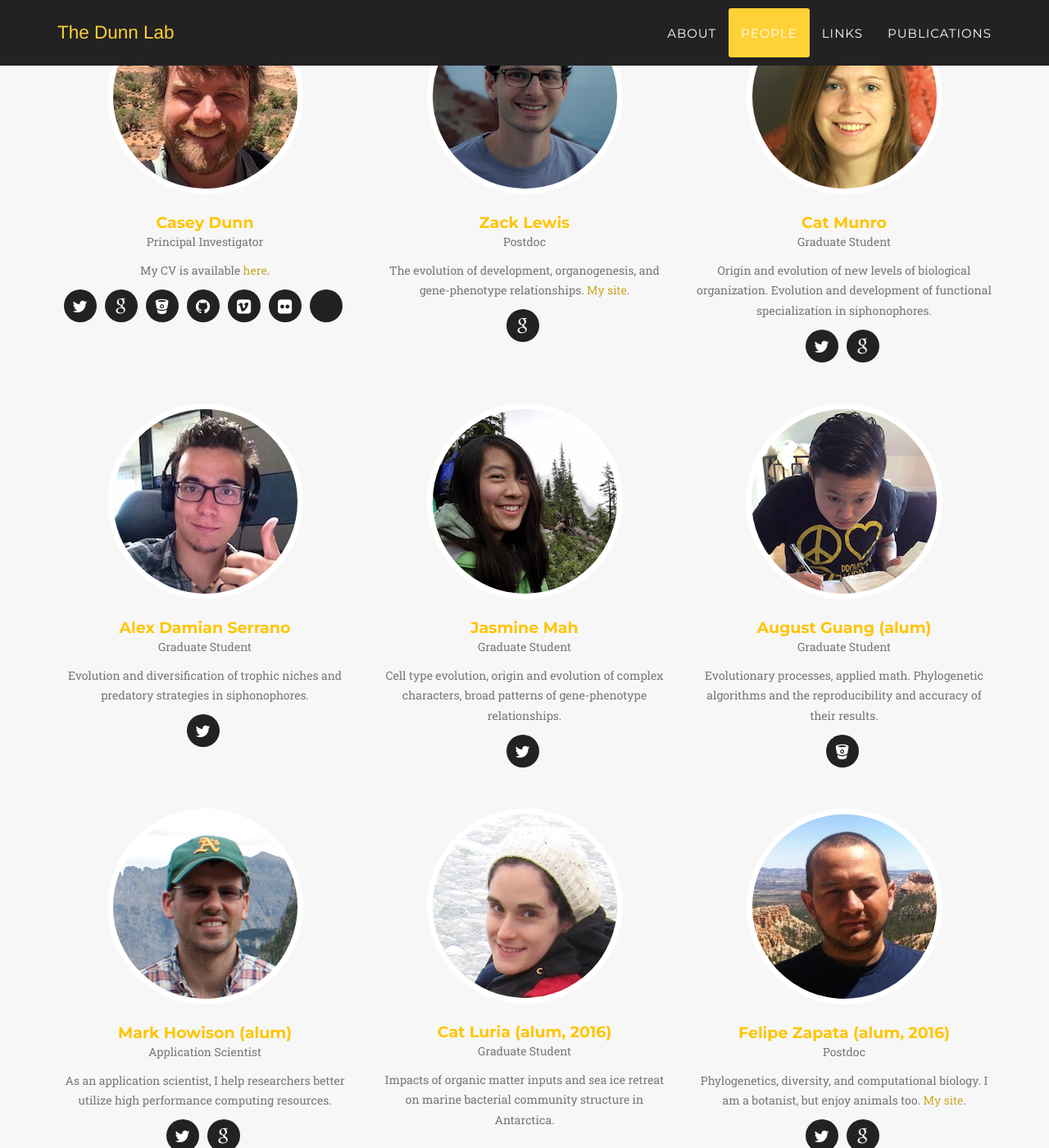
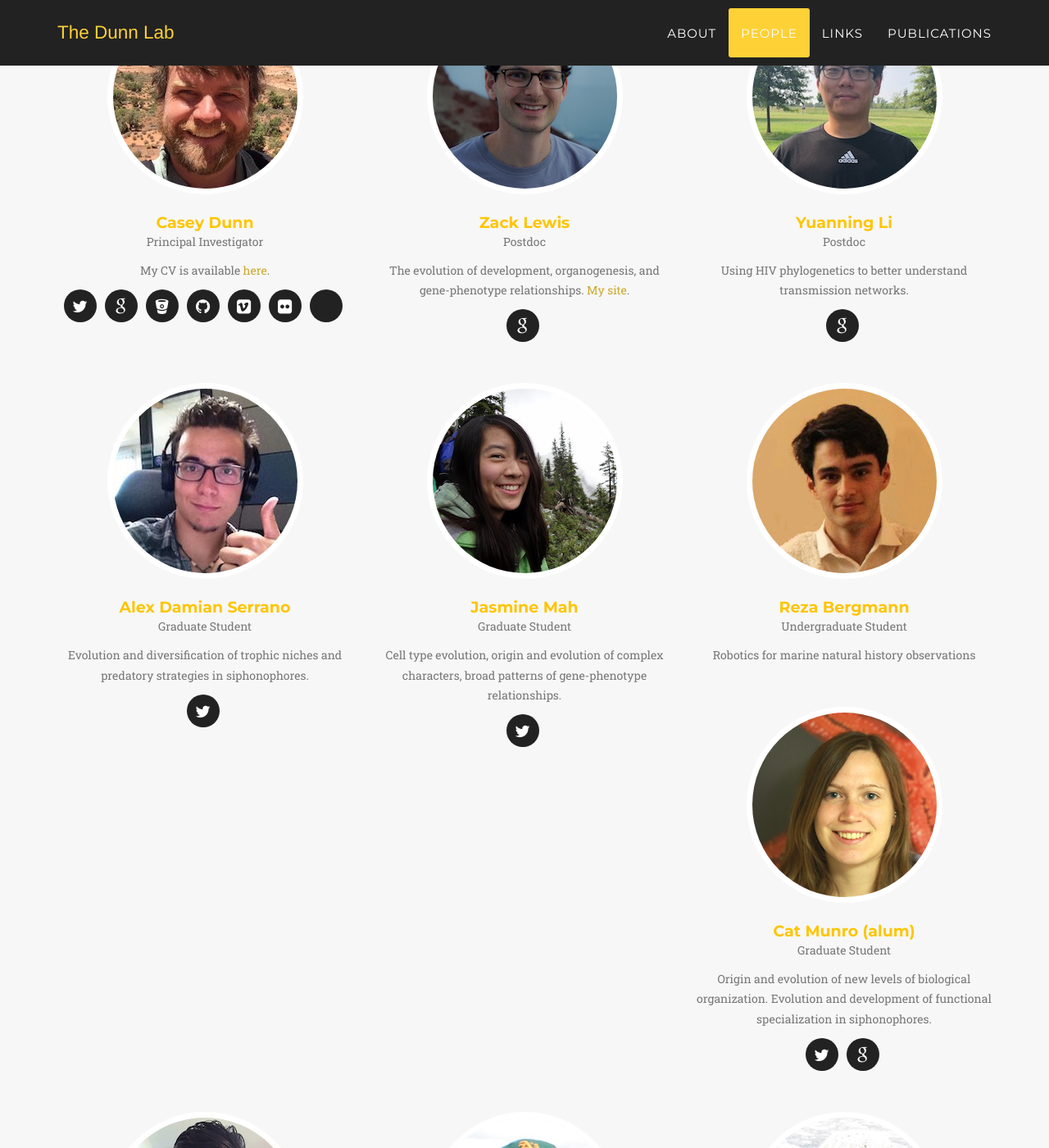
Before and after one commit to caseywdunn/caseywdunn.github.io, a Jekyll site: the page built from index.html, in a window 1280 px wide and 1400 px high, scrolled down 4158 px. Shown: the whole window at 82% size. Built offline with Jekyll 4.4.1, drawn with Linux system fonts in a browser that asks for light colours; some web fonts are replaced.

Commit message:
added li and reza

```diff
--- a/_config.yml
+++ b/_config.yml
@@ -43,15 +43,13 @@ people:
     - title: google
       url: http://scholar.google.com/citations?user=uHN9MicAAAAJ
 
-- name: Cat Munro
-  pic: cat
-  position: Graduate Student
-  description: Origin and evolution of new levels of biological organization. Evolution and development of functional specialization in siphonophores.
+- name: Yuanning Li
+  pic: li
+  position: Postdoc
+  description: Using HIV phylogenetics to better understand transmission networks.
   social:
-    - title: twitter
-      url: https://twitter.com/CatMunro_
     - title: google
-      url: http://scholar.google.com/citations?user=2EpYRt4AAAAJ
+      url: http://scholar.google.com/citations?user=uHN9MicAAAAJ
 
 - name: Alex Damian Serrano
   pic: alex
@@ -69,6 +67,21 @@ people:
     - title: twitter
       url: https://twitter.com/jasminelmah
 
+- name: Reza Bergmann
+  pic: reza
+  position: Undergraduate Student
+  description: Robotics for marine natural history observations
+  social:
+
+- name: Cat Munro (alum)
+  pic: cat
+  position: Graduate Student
+  description: Origin and evolution of new levels of biological organization. Evolution and development of functional specialization in siphonophores.
+  social:
+    - title: twitter
+      url: https://twitter.com/CatMunro_
+    - title: google
+      url: http://scholar.google.com/citations?user=2EpYRt4AAAAJ
 
 - name: August Guang (alum)
   pic: august
```
Also changed, not shown: img/team/li.jpg (added), img/team/reza.jpg (added).
